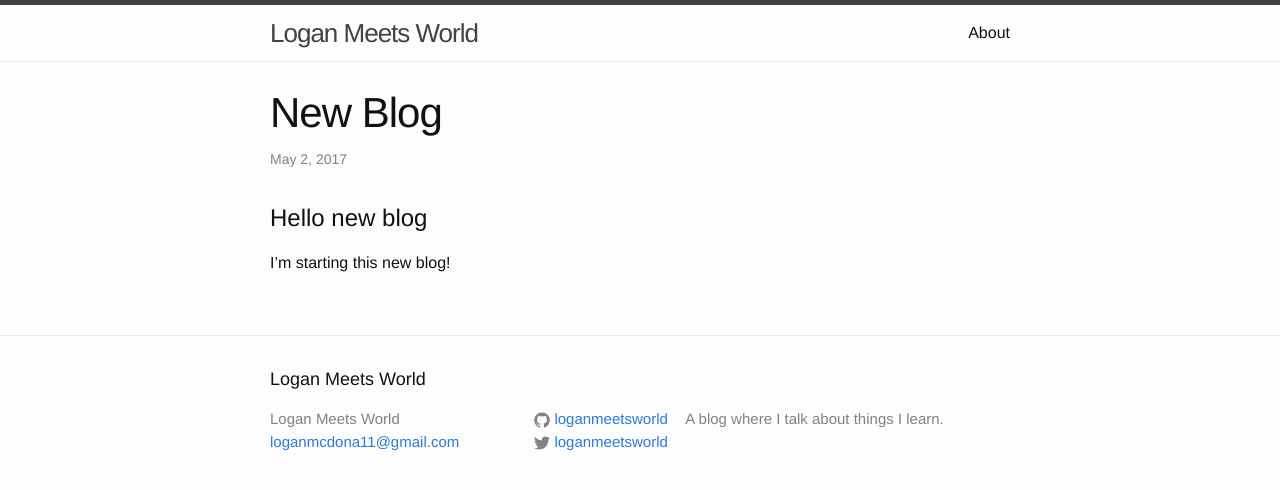
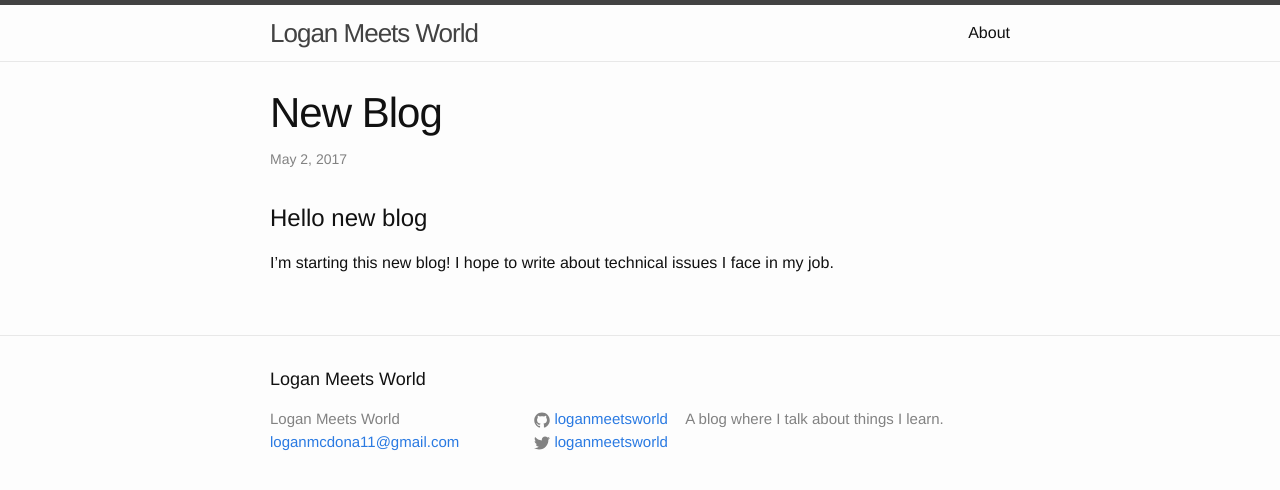
Before and after one commit to ghazaal71/loganmeetsworld, a Jekyll site: the page built from _posts/2017-05-02-new-blog.markdown, in a window 1280 px wide. Shown: the top 490 px of the page. Built offline with Jekyll 4.4.1, drawn with Linux system fonts in a browser that asks for light colours.

Commit message:
sentence about purpose

```diff
--- a/_posts/2017-05-02-new-blog.markdown
+++ b/_posts/2017-05-02-new-blog.markdown
@@ -6,4 +6,4 @@ date: 2017-05-02T08:48:37-04:00
 
 # Hello new blog
 
-I'm starting this new blog!
+I'm starting this new blog! I hope to write about technical issues I face in my job.
```
